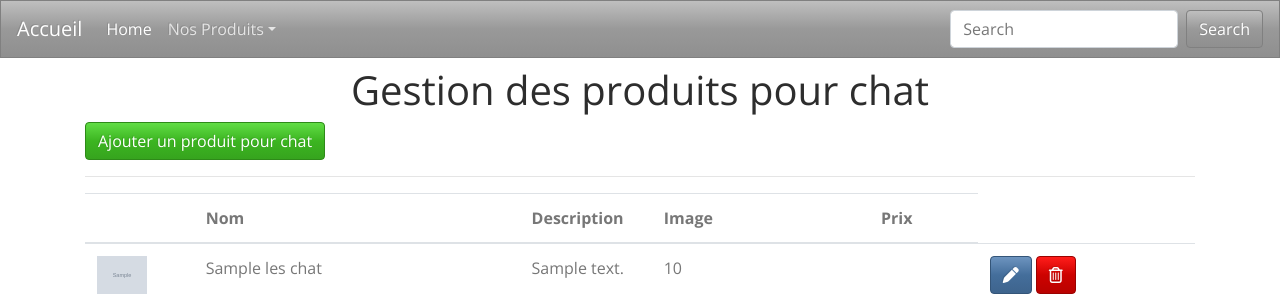
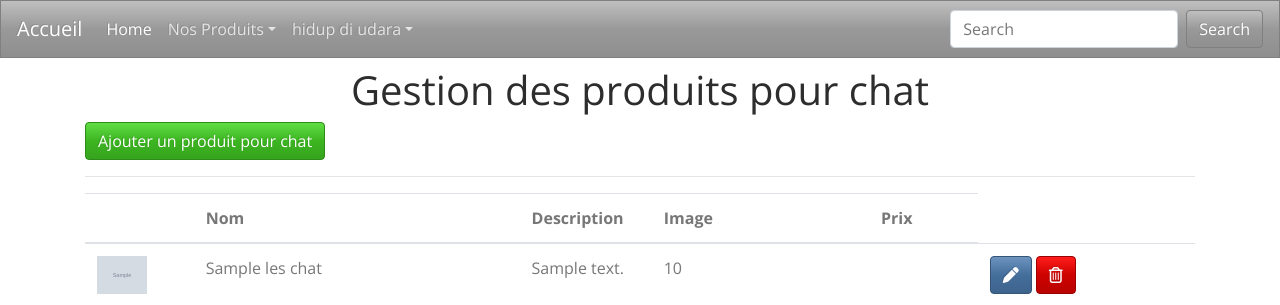
Before and after one commit to florian78370/E6, a Symfony app: template templates/admin/chat_admin/listeChat.html.twig in a window 1280 px wide. Shown: the top 305 px of the page. Run offline with Twig, Linux system fonts and the light colour scheme; the template is opened without the code that fills it: most values are stand-ins (such as "Sample title", 1, 10 or a date in 2020); grey boxes marked "Sample" are stand-in pictures; some libraries are stand-ins or nearby versions.

Commit message:
admin fdp

```diff
--- a/templates/base.html.twig
+++ b/templates/base.html.twig
@@ -31,6 +31,17 @@
           <a class="dropdown-item" href="{{path('cheval')}}">Cheval</a>
         </div>
       </li>
+
+         <li class="nav-item dropdown">
+        <a class="nav-link dropdown-toggle" data-toggle="dropdown" href="#" role="button" aria-haspopup="true" aria-expanded="false">
+hidup di udara</a>
+        <div class="dropdown-menu">
+          <a class="dropdown-item" href="{{path('admin_chiens')}}">AdminChien</a>
+            <a class="dropdown-item" href="{{path('admin_chats')}}">AdminChat</a>
+          <a class="dropdown-item" href="{{path('admin_chevaux')}}">AdminCheval</a>
+        </div>
+      </li>
+
     </ul>
     <form class="form-inline my-2 my-lg-0">
       <input class="form-control mr-sm-2" type="text" placeholder="Search">
```
